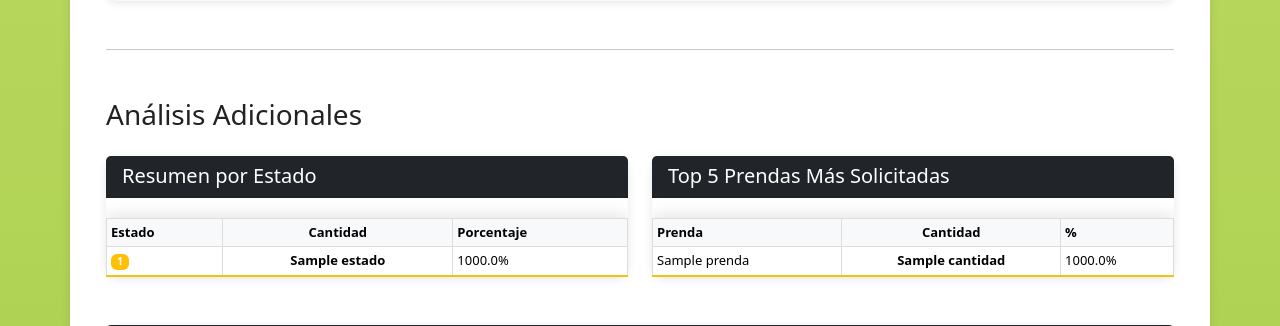
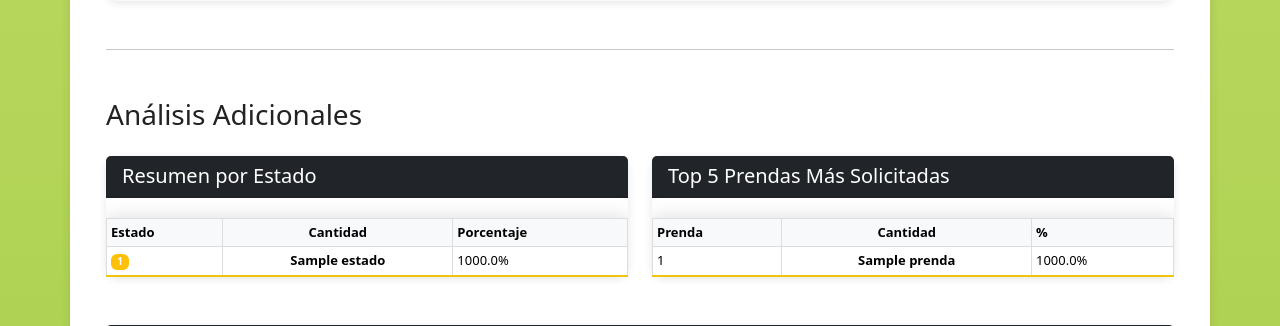
Before and after one commit to Fabianxxo27/La-Lavanderia, a Flask app: template templates/reportes.html in a window 1280 px wide. Shown: the part 1465-1791 px from the top of the page. Run offline with Flask 3, Linux system fonts and the light colour scheme; the template is opened without the code that fills it: most values are stand-ins (such as "Sample title", 1, 10 or a date in 2020).

Commit message:
Fix: Corregir referencias a variables en template de reportes
- Cambiar acceso a prendas_top de map() a índices de tupla
- Agregar validación para fecha_registro nula en clientes_activos

```diff
--- a/templates/reportes.html
+++ b/templates/reportes.html
@@ -196,12 +196,12 @@
                         </thead>
                         <tbody>
                             {% if prendas_top %}
-                                {% set total_prendas_top = prendas_top|map(attribute=1)|sum %}
-                                {% for prenda, cantidad in prendas_top[:5] %}
+                                {% set total_prendas_top = prendas_top|map(attribute=1)|list|sum %}
+                                {% for prenda in prendas_top[:5] %}
                                 <tr>
-                                    <td>{{ prenda }}</td>
-                                    <td class="text-center"><strong>{{ cantidad }}</strong></td>
-                                    <td class="text-right">{{ "%.1f"|format((cantidad / total_prendas_top * 100) if total_prendas_top > 0 else 0) }}%</td>
+                                    <td>{{ prenda[0] }}</td>
+                                    <td class="text-center"><strong>{{ prenda[1] }}</strong></td>
+                                    <td class="text-right">{{ "%.1f"|format((prenda[1] / total_prendas_top * 100) if total_prendas_top > 0 else 0) }}%</td>
                                 </tr>
                                 {% endfor %}
                             {% endif %}
@@ -240,7 +240,7 @@
                                     <td class="text-center"><span class="badge bg-primary">{{ cliente[2] }}</span></td>
                                     <td class="text-center"><strong>{{ cliente[3] }}</strong></td>
                                     <td class="text-right">${{ "{:,.0f}".format(cliente[4]) }}</td>
-                                    <td class="text-center"><small>{{ cliente[5][:10] }}</small></td>
+                                    <td class="text-center"><small>{{ cliente[5][:10] if cliente[5] else 'N/A' }}</small></td>
                                 </tr>
                                 {% endfor %}
                             {% endif %}
```
